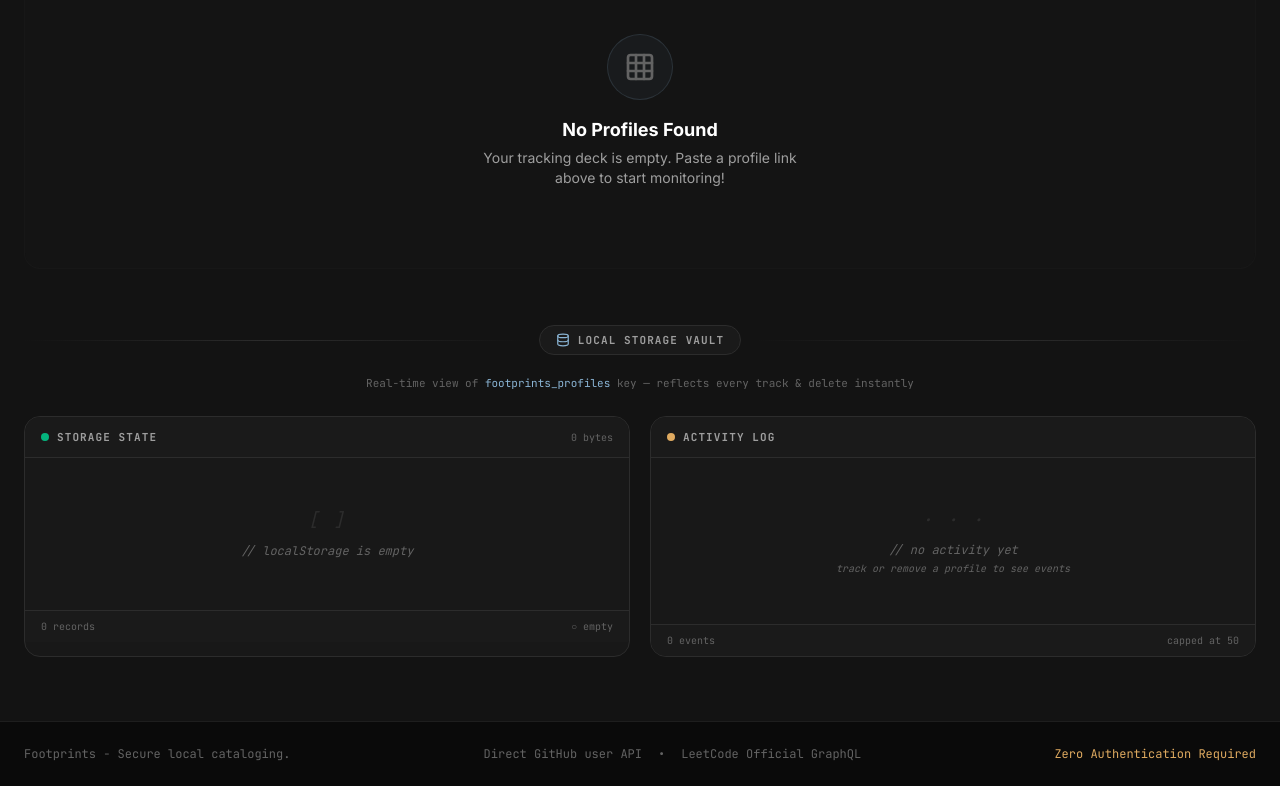
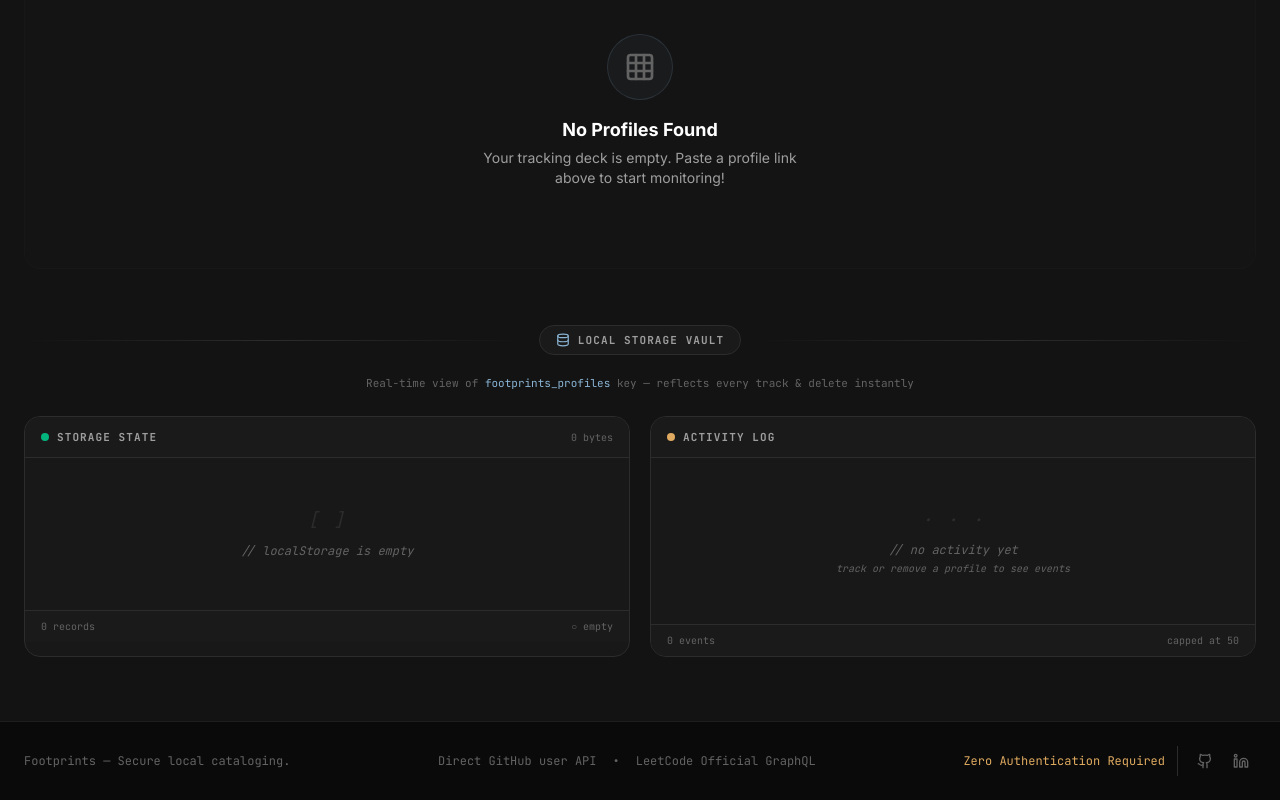
Before and after one commit to BHAVANI200602/Footprints, a React (Vite) app: page / in a window 1280 px wide. Shown: the part 588-1388 px from the top of the page. Built offline with nearby package versions, Linux system fonts and the light colour scheme.

Commit message:
added links + meta tags

```diff
--- a/index.html
+++ b/index.html
@@ -4,19 +4,50 @@
     <meta charset="UTF-8" />
     <meta name="viewport" content="width=device-width, initial-scale=1.0" />
 
-    <meta name="description" content="Footprints is a real-time tracking dashboard to monitor GitHub and LeetCode developer profiles. Trace public solved algorithms, public repositories, and followers in a gorgeous developer-centric interface." />
-    <meta name="keywords" content="Footprints, Developer Portfolio, GitHub Track, LeetCode Progress, competitive programming tracker, open source dashboard, developer activity logger" />
-    <meta name="author" content="Footprints Team" />
+    <!-- Primary Meta Tags -->
+    <title>Footprints | Developer Profile Tracker for GitHub &amp; LeetCode</title>
+    <meta name="title" content="Footprints | Developer Profile Tracker for GitHub &amp; LeetCode" />
+    <meta name="description" content="Footprints aggregates and monitors developer profiles from GitHub and LeetCode in one private, zero-registration dashboard. Track repositories, followers, solved problems, and rankings in real time — all stored locally in your browser." />
+    <meta name="keywords" content="developer tracker, GitHub profile tracker, LeetCode progress tracker, competitive programming dashboard, open source portfolio monitor, coding stats, developer analytics, Bhavani Shankar" />
+    <meta name="author" content="Bhavani Shankar" />
     <meta name="robots" content="index, follow" />
-    <meta name="theme-color" content="#151217" />
-    <meta property="og:title" content="Footprints - Developer Profile Metrics Tracker" />
-    <meta property="og:description" content="Aggregate and monitor coding statistics across GitHub and LeetCode in a gorgeous, security-conscious local vault. No registration required." />
+    <meta name="theme-color" content="#131313" />
+    <meta name="color-scheme" content="dark" />
+
+    <!-- Open Graph / Facebook -->
     <meta property="og:type" content="website" />
+    <meta property="og:title" content="Footprints | Developer Profile Tracker for GitHub &amp; LeetCode" />
+    <meta property="og:description" content="Aggregate and monitor coding statistics across GitHub and LeetCode in a private, zero-registration local vault. Track repositories, followers, solved problems, and rankings in real time." />
     <meta property="og:site_name" content="Footprints" />
-    <meta name="twitter:card" content="summary" />
-    <meta name="twitter:title" content="Footprints - Developer Profile Metrics Tracker" />
-    <meta name="twitter:description" content="Track and monitor public coding progress from GitHub and LeetCode in a unified developer console." />
-    <title>Footprints - Track GitHub and LeetCode Profiles</title>
+    <meta property="og:locale" content="en_US" />
+
+    <!-- Twitter Card -->
+    <meta name="twitter:card" content="summary_large_image" />
+    <meta name="twitter:title" content="Footprints | Developer Profile Tracker for GitHub &amp; LeetCode" />
+    <meta name="twitter:description" content="Track GitHub repositories, followers, and LeetCode problem-solving stats in one sleek private dashboard. No sign-up. No server. Just your browser." />
+    <meta name="twitter:creator" content="@BHAVANI200602" />
+
+    <!-- Structured Data: WebApplication -->
+    <script type="application/ld+json">
+    {
+      "@context": "https://schema.org",
+      "@type": "WebApplication",
+      "name": "Footprints",
+      "description": "A private, zero-registration developer profile tracker for GitHub and LeetCode. Monitor repositories, followers, solved problems, and rankings in real time.",
+      "applicationCategory": "DeveloperApplication",
+      "operatingSystem": "Any",
+      "offers": {
+        "@type": "Offer",
+        "price": "0",
+        "priceCurrency": "USD"
+      },
+      "author": {
+        "@type": "Person",
+        "name": "Bhavani Shankar",
+        "url": "https://github.com/BHAVANI200602"
+      }
+    }
+    </script>
   </head>
   <body>
     <div id="root"></div>
--- a/src/App.tsx
+++ b/src/App.tsx
@@ -19,7 +19,8 @@ import {
   Share2,
   Terminal,
   Grid,
-  Database
+  Database,
+  Linkedin
 } from "lucide-react";
 import { motion, AnimatePresence } from "motion/react";
 import { DeveloperProfile, Platform } from "./types";
@@ -812,15 +813,37 @@ export default function App() {
       <footer className="mt-auto bg-[#0a0a0a] border-t border-[#2c2c2c]/60 py-6">
         <div className="max-w-7xl mx-auto px-6 flex flex-col sm:flex-row justify-between items-center gap-4 text-xs font-mono text-[#636363]">
           <div>
-            <span>Footprints - Secure local cataloging.</span>
+            <span>Footprints &mdash; Secure local cataloging.</span>
           </div>
           <div className="flex items-center gap-4">
             <span>Direct GitHub user API</span>
             <span>•</span>
             <span>LeetCode Official GraphQL</span>
           </div>
-          <div>
+          <div className="flex items-center gap-3">
             <span className="text-[#dfaa60]">Zero Authentication Required</span>
+            <div className="flex items-center gap-1.5 pl-3 border-l border-[#2c2c2c]">
+              <a
+                href="https://github.com/BHAVANI200602"
+                target="_blank"
+                rel="noopener noreferrer"
+                aria-label="GitHub profile of Bhavani Shankar"
+                title="GitHub – BHAVANI200602"
+                className="p-1.5 rounded-lg text-[#636363] hover:text-[#e2e2e2] hover:bg-[#1f1f1f] border border-transparent hover:border-[#2c2c2c] transition-all duration-200"
+              >
+                <Github className="w-4 h-4" />
+              </a>
+              <a
+                href="https://www.linkedin.com/in/bhavani-02-24-2006-shankar/"
+                target="_blank"
+                rel="noopener noreferrer"
+                aria-label="LinkedIn profile of Bhavani Shankar"
+                title="LinkedIn – Bhavani Shankar"
+                className="p-1.5 rounded-lg text-[#636363] hover:text-[#8ab4d4] hover:bg-[#1f1f1f] border border-transparent hover:border-[#2c2c2c] transition-all duration-200"
+              >
+                <Linkedin className="w-4 h-4" />
+              </a>
+            </div>
           </div>
         </div>
       </footer>
```
